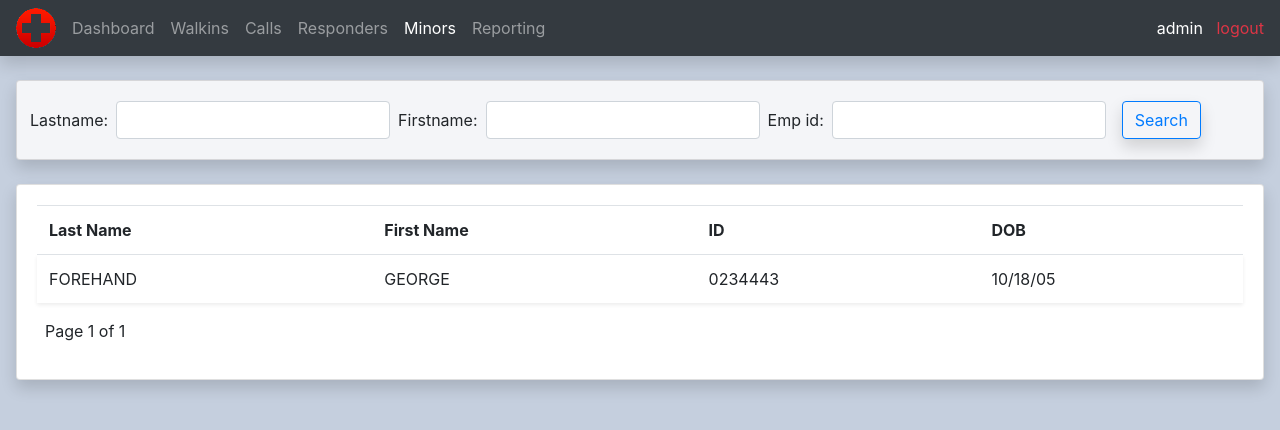
After one commit to dcmcdermott/First-Aid-Call-Manager, a Django app: page /minors/ in a window 1280 px wide. The commit adds this page. Shown: the top 430 px of the page. Run offline with Django 4.2, Linux system fonts and the light colour scheme; a user stored in the database is signed in; data comes from the database, SQL or seed files in the repository; both versions use the stored data as it was after the commit.

Commit message:
Minors page

```diff
--- a/calls/admin.py
+++ b/calls/admin.py
@@ -6,3 +6,4 @@ from .models import *
 admin.site.register(Responder)
 admin.site.register(Call)
 admin.site.register(Walkin)
+admin.site.register(Minor)
--- a/calls/filters.py
+++ b/calls/filters.py
@@ -87,7 +87,17 @@ class WalkinFilter(django_filters.FilterSet):
     department = ChoiceFilter(field_name="department", choices=DEPARTMENTS, widget=Select(attrs={'class': 'form-control ml-2 mr-2'}))
     reason = CharFilter(field_name="reason", label= 'Reason', lookup_expr="icontains", widget=TextInput(attrs={'class': 'form-control ml-2 mr-2'}))
 
-
     class Meta:
         model = Walkin
         fields = ['walkin_date', 'lastname', 'department', 'reason']
+
+
+class MinorFilter(django_filters.FilterSet):
+
+    lastname = CharFilter(field_name="lastname", widget=TextInput(attrs={'class': 'form-control ml-2 mr-2'}))
+    firstname = CharFilter(field_name="firstname", widget=TextInput(attrs={'class': 'form-control ml-2 mr-2'}))
+    emp_id = CharFilter(field_name="emp_id", widget=TextInput(attrs={'class': 'form-control ml-2 mr-2'}))
+
+    class Meta:
+        model = Minor
+        fields = ['lastname', 'firstname', 'emp_id']
--- /dev/null
+++ b/calls/templates/calls/all_minors.html
@@ -0,0 +1,51 @@
+{%  extends 'calls/main.html' %}
+
+{% block content %}
+
+<br>
+<div class="row">
+	<div class="col-md ml-3 mr-3">
+		<div class="card card-body gray shadow">
+			<div class="row">
+				<form method="get" class="form-inline ml-2" id="call-filter-form">
+					{{ minorFilter.form }}
+					<button class="btn btn-outline-primary ml-2 shadow" type="submit">Search</button>
+				</form>
+			</div>
+		</div>
+		<br>
+		<div class="card card-body mb-2 shadow">
+			<table class="table">
+				<tr>
+					<th>Last Name</th>
+					<th>First Name</th>
+					<th>ID</th>
+					<th>DOB</th>
+				</tr>
+				{% for minor in page_obj %}
+					<tr class="shadow-sm {% if call.upgrade_time %}orange-less{% endif %}">
+						<td>{{ minor.lastname }}</td>
+						<td>{{ minor.firstname }}</td>
+						<td>{{ minor.emp_id }}</td>
+                        <td>{{ minor.dob|date:"m/d/y" }}</td>
+					</tr>
+				{% endfor %}
+			</table>
+			<div class="row ml-2 mr-2">
+				<p>Page {{ page_obj.number }} of {{ page_obj.paginator.num_pages}}</p>
+				<ul class="pagination align-right float-right ml-auto">
+					{% if page_obj.has_previous %}
+					<li {% if page_obj.number == 1 %} class="page-item active" {% endif %}><a class="page-link" href="?page=1">&laquo; 1</a></li>
+					<li class="page-item"> <a class="page-link" href="?page={{ page_obj.previous_page_number }}">Previous</a></li>
+					{% endif %}
+					{% if page_obj.has_next %}
+					<li class="page-item"> <a class="page-link" href="?page={{ page_obj.next_page_number }}">Next</a></li>
+					<li class="page-item"> <a class="page-link" href="?page={{ page_obj.paginator.num_pages }}">{{ page_obj.paginator.num_pages}} &raquo;</a></li>
+					{% endif %}
+				</ul>
+			</div>
+		</div>
+	</div>
+</div>
+
+{% endblock content %}
--- a/calls/templates/calls/navbar.html
+++ b/calls/templates/calls/navbar.html
@@ -21,6 +21,9 @@
       <li class="nav-item {% if url_name == 'all_responders' %}active{% endif%}">
         <a class="nav-link" href="{% url 'all_responders' %}">Responders</a>
       </li>
+      <li class="nav-item {% if url_name == 'all_minors' %}active{% endif%}">
+        <a class="nav-link" href="{% url 'all_minors' %}">Minors</a>
+      </li>
       <li class="nav-item {% if url_name == 'reporting' %}active{% endif%}">
         <a class="nav-link" href="{% url 'reporting' %}">Reporting</a>
       </li>
--- a/calls/urls.py
+++ b/calls/urls.py
@@ -27,4 +27,6 @@ urlpatterns = [
     path('responders/', views.allResponders, name="all_responders"),
     path('new_responder/', views.newResponder, name='new_responder'),
     path('update_responder/<str:pk>/', views.updateResponder, name='update_responder'),
+    # Minors
+    path('minors/', views.allMinors, name="all_minors"),
 ]
--- a/calls/views.py
+++ b/calls/views.py
@@ -480,3 +480,28 @@ def reporting(request):
             'r_745': r_745,
             }
     return render(request, 'calls/reporting.html', context)
+
+######### MINORS #########
+# - All Minors
+@login_required(login_url='login')
+@allowed_users(allowed_roles=['Admin', 'Supervisors'])
+def allMinors(request):
+
+    today = timezone.now().date()
+    minors = Minor.objects.filter(dob__gte=today-timedelta(days=6570)).order_by('lastname').values()
+
+    # Search Filter
+    minorFilter = MinorFilter(request.GET, queryset=minors)
+    minors = minorFilter.qs
+    # Pagination
+    paginator = Paginator(minors, 50)
+    page_number = request.GET.get('page')
+    page_obj = Paginator.get_page(paginator, page_number)
+
+    context = {
+            'minors': minors,
+            'minorFilter': minorFilter,
+            'today': today,
+            'page_obj': page_obj
+            }
+    return render(request, 'calls/all_minors.html', context)
```
Also changed, not shown: calls/models.py (+16 -0 lines), calls/migrations/0022_minor.py (added), calls/migrations/0023_alter_minor_dob.py (added), db.sqlite3.
